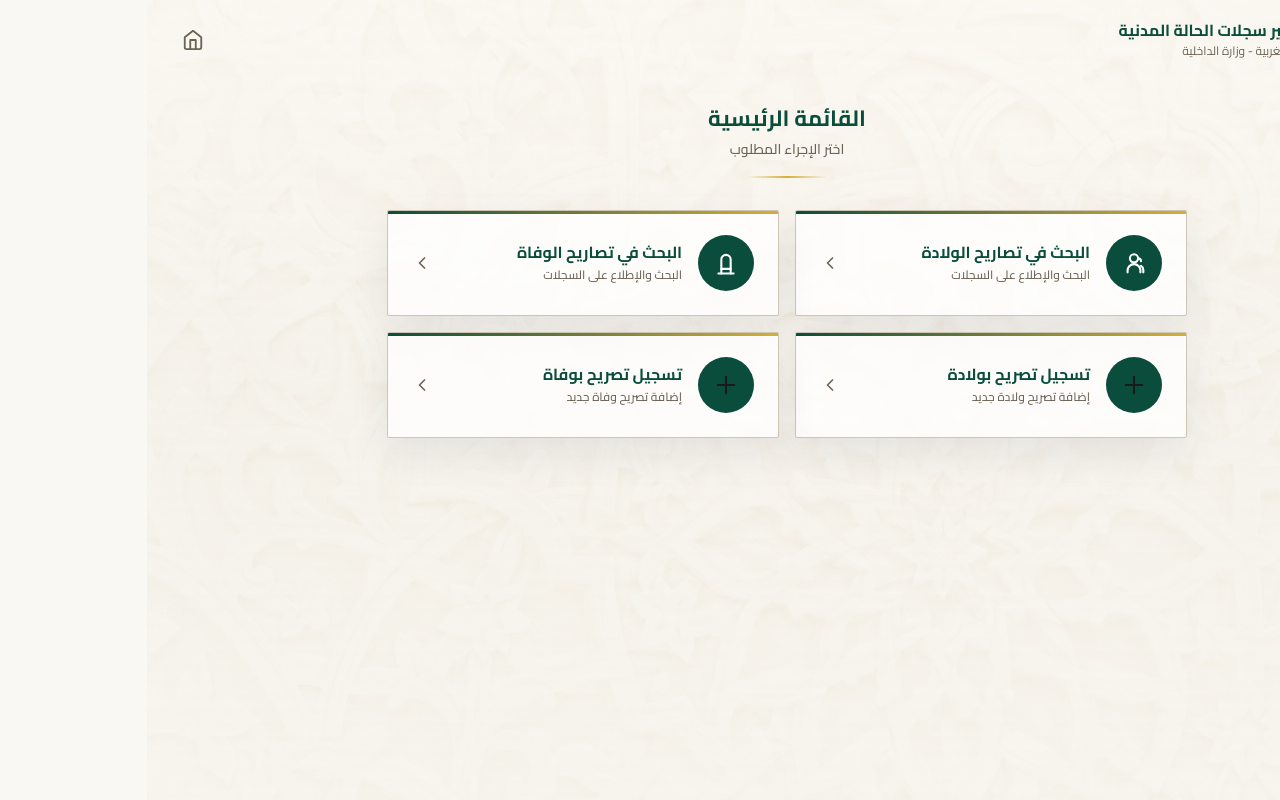
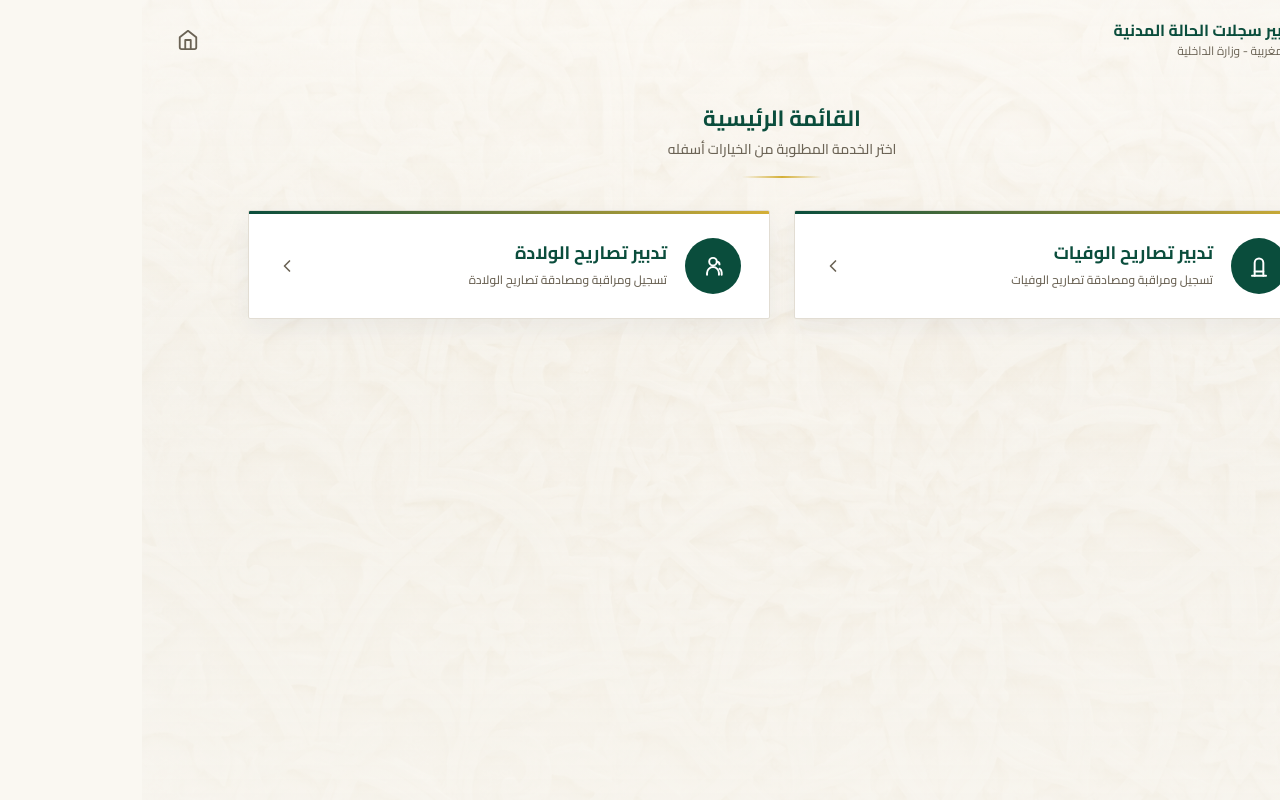
Before and after one commit to Laadnanimoustapha/DILONA, a Next.js app: page / in a window 1280 px wide. Built offline with nearby package versions, Linux system fonts and the light colour scheme.

Commit message:
feat: add application base layout and design system tokens

```diff
--- a/app/globals.css
+++ b/app/globals.css
@@ -280,6 +280,184 @@ input, select, textarea {
 }
 
 /* ============================================
+   DASHBOARD CARDS
+   ============================================ */
+
+.dashboard-grid {
+  display: grid;
+  grid-template-columns: repeat(2, 1fr);
+  gap: 24px;
+  align-items: start;
+}
+
+.dashboard-card {
+  background: var(--clr-surface);
+  border: 1px solid var(--clr-surface-border);
+  border-radius: var(--radius-sm);
+  box-shadow: var(--shadow-subtle);
+  overflow: hidden;
+  transition: box-shadow var(--transition-base), border-color var(--transition-base);
+}
+
+.dashboard-card:hover {
+  box-shadow: var(--shadow-panel);
+  border-color: var(--clr-accent-gold-muted);
+}
+
+/* --- Card Top Accent --- */
+.dashboard-card::before {
+  content: "";
+  display: block;
+  height: 3px;
+  background: linear-gradient(90deg, var(--clr-primary), var(--clr-accent-gold));
+}
+
+/* --- Card Header (clickable) --- */
+
+.card__header {
+  width: 100%;
+  display: flex;
+  align-items: center;
+  gap: 18px;
+  padding: 24px 28px;
+  text-align: right;
+  transition: background-color var(--transition-fast);
+}
+
+.card__header:hover {
+  background: var(--clr-surface-hover);
+}
+
+.card__icon-wrap {
+  width: 56px;
+  height: 56px;
+  flex: 0 0 56px;
+  display: flex;
+  align-items: center;
+  justify-content: center;
+  background: var(--clr-primary);
+  border-radius: 50%;
+  color: var(--clr-text-inverse);
+  transition: background-color var(--transition-fast);
+}
+
+.card__header:hover .card__icon-wrap {
+  background: var(--clr-primary-hover);
+}
+
+.card__icon-wrap svg {
+  width: 26px;
+  height: 26px;
+  stroke: currentColor;
+  stroke-width: 1.8;
+  stroke-linecap: round;
+  stroke-linejoin: round;
+  fill: none;
+}
+
+.card__title-group {
+  min-width: 0;
+  flex: 1;
+}
+
+.card__title {
+  font-size: 18px;
+  font-weight: 700;
+  color: var(--clr-primary);
+  line-height: 1.35;
+}
+
+.card__desc {
+  margin-top: 3px;
+  font-size: 12px;
+  color: var(--clr-text-secondary);
+  font-weight: 500;
+}
+
+.card__chevron {
+  width: 20px;
+  height: 20px;
+  flex-shrink: 0;
+  color: var(--clr-text-secondary);
+  transition: transform var(--transition-fast), color var(--transition-fast);
+}
+
+.card__header[aria-expanded="true"] .card__chevron {
+  transform: rotate(-90deg);
+  color: var(--clr-primary);
+}
+
+/* --- Card Panel (submenu) --- */
+
+.card__panel {
+  display: grid;
+  grid-template-rows: 0fr;
+  transition: grid-template-rows var(--transition-base);
+}
+
+.card__panel[aria-hidden="false"] {
+  grid-template-rows: 1fr;
+}
+
+.card__panel-inner {
+  min-height: 0;
+  overflow: hidden;
+}
+
+/* --- Submenu Links --- */
+
+.submenu__link {
+  min-height: 48px;
+  display: flex;
+  align-items: center;
+  gap: 10px;
+  width: 100%;
+  padding: 12px 28px;
+  color: var(--clr-text-primary);
+  background: var(--clr-surface);
+  border-top: 1px solid var(--clr-surface-border);
+  font-size: 15px;
+  font-weight: 500;
+  line-height: 1.4;
+  text-align: right;
+  cursor: pointer;
+  transition: background-color var(--transition-fast), padding-right var(--transition-fast);
+}
+
+.submenu__link::before {
+  content: "";
+  width: 6px;
+  height: 6px;
+  border-radius: 50%;
+  background: var(--clr-accent-gold);
+  flex-shrink: 0;
+  opacity: 0;
+  transition: opacity var(--transition-fast);
+}
+
+.submenu__link:hover {
+  background: var(--clr-surface-hover);
+}
+
+.submenu__link:hover::before,
+.submenu__link--active::before {
+  opacity: 1;
+}
+
+.submenu__link--active {
+  background: var(--clr-surface-alt);
+  font-weight: 600;
+  color: var(--clr-primary);
+}
+
+/* --- Gold Bottom Accent on Card --- */
+.card__panel[aria-hidden="false"] .card__panel-inner::after {
+  content: "";
+  display: block;
+  height: 2px;
+  background: linear-gradient(90deg, transparent, var(--clr-accent-gold-muted), transparent);
+}
+/* ============================================
    PAGE TITLE
    ============================================ */
 
--- a/app/page.tsx
+++ b/app/page.tsx
@@ -1,7 +1,16 @@
-import Link from "next/link";
-import SiteHeader from "@/components/SiteHeader";
+"use client";
+
+import React, { useState } from 'react';
+import Link from 'next/link';
+import SiteHeader from '@/components/SiteHeader';
 
 export default function HomePage() {
+  const [expanded, setExpanded] = useState<'birth' | 'death' | null>(null);
+
+  const toggleAccordion = (panel: 'birth' | 'death') => {
+    setExpanded(prev => (prev === panel ? null : panel));
+  };
+
   return (
     <section className="app-shell" dir="rtl">
       <SiteHeader />
@@ -9,80 +18,84 @@ export default function HomePage() {
         <section className="search-page-title">
           <h2 className="search-page-title__heading">القائمة الرئيسية</h2>
           <p className="search-page-title__desc">
-            اختر الإجراء المطلوب
+            اختر الخدمة المطلوبة من الخيارات أسفله
           </p>
           <hr className="search-page-title__divider" />
         </section>
 
-        <nav className="home-nav" style={{ display: 'grid', gridTemplateColumns: '1fr 1fr', gap: 'var(--space-md)' }}>
-          {/* SEARCH CARDS */}
-          <Link href="/birth-search" className="home-nav__card">
-            <article className="home-nav__icon-wrap">
-              <svg viewBox="0 0 24 24" fill="none" stroke="currentColor" strokeWidth="1.8" strokeLinecap="round" strokeLinejoin="round" width={28} height={28}>
-                <circle cx="12" cy="8" r="3.5" />
-                <path d="M6.5 20v-1.5a5.5 5.5 0 0 1 11 0V20" />
-                <path d="M15.5 8a2.5 2.5 0 0 1 2.5 2.5" />
-                <path d="M18 14.5a4 4 0 0 1 2 3.5v2" />
+        <nav className="dashboard-grid" role="navigation" aria-label="الخدمات الرئيسية">
+
+          {/* Card 1: Death Declarations (Right side conceptually, but it's flex so order depends on DOM) */}
+          <section className="dashboard-card">
+            <button
+              className="card__header"
+              type="button"
+              aria-expanded={expanded === 'death'}
+              aria-controls="panel-death"
+              id="card-death"
+              onClick={() => toggleAccordion('death')}
+            >
+              <span className="card__icon-wrap" aria-hidden="true">
+                <svg viewBox="0 0 24 24" fill="none" stroke="currentColor" strokeWidth="2" strokeLinecap="round" strokeLinejoin="round">
+                  <path d="M8 21V9a4 4 0 0 1 8 0v12" />
+                  <path d="M5.5 21h13" />
+                  <path d="M8 17h8" />
+                </svg>
+              </span>
+              <article className="card__title-group">
+                <h3 className="card__title">تدبير تصاريح الوفيات</h3>
+                <p className="card__desc">تسجيل ومراقبة ومصادقة تصاريح الوفيات</p>
+              </article>
+              <svg className="card__chevron" viewBox="0 0 24 24" fill="none" stroke="currentColor" strokeWidth="2" strokeLinecap="round" strokeLinejoin="round" aria-hidden="true">
+                <path d="M15 18l-6-6 6-6" />
               </svg>
+            </button>
+            <article className="card__panel" id="panel-death" role="region" aria-labelledby="card-death" aria-hidden={expanded !== 'death'}>
+              <div className="card__panel-inner">
+                <ul>
+                  <li><Link className="submenu__link" href="/death-register">تسجيل التصريح بالوفاة</Link></li>
+                  <li><Link className="submenu__link" href="/death-search">بحث و إطلاع للوفيات</Link></li>
+                </ul>
+              </div>
             </article>
-            <article className="home-nav__text">
-              <h3 className="home-nav__title">البحث في تصاريح الولادة</h3>
-              <p className="home-nav__desc">البحث والإطلاع على السجلات</p>
+          </section>
+
+          {/* Card 2: Birth Declarations */}
+          <section className="dashboard-card">
+            <button
+              className="card__header"
+              type="button"
+              aria-expanded={expanded === 'birth'}
+              aria-controls="panel-birth"
+              id="card-birth"
+              onClick={() => toggleAccordion('birth')}
+            >
+              <span className="card__icon-wrap" aria-hidden="true">
+                <svg viewBox="0 0 24 24" fill="none" stroke="currentColor" strokeWidth="2" strokeLinecap="round" strokeLinejoin="round">
+                  <circle cx="12" cy="8" r="3.5" />
+                  <path d="M6.5 20v-1.5a5.5 5.5 0 0 1 11 0V20" />
+                  <path d="M15.5 8a2.5 2.5 0 0 1 2.5 2.5" />
+                  <path d="M18 14.5a4 4 0 0 1 2 3.5v2" />
+                </svg>
+              </span>
+              <article className="card__title-group">
+                <h3 className="card__title">تدبير تصاريح الولادة</h3>
+                <p className="card__desc">تسجيل ومراقبة ومصادقة تصاريح الولادة</p>
+              </article>
+              <svg className="card__chevron" viewBox="0 0 24 24" fill="none" stroke="currentColor" strokeWidth="2" strokeLinecap="round" strokeLinejoin="round" aria-hidden="true">
+                <path d="M15 18l-6-6 6-6" />
+              </svg>
+            </button>
+            <article className="card__panel" id="panel-birth" role="region" aria-labelledby="card-birth" aria-hidden={expanded !== 'birth'}>
+              <div className="card__panel-inner">
+                <ul>
+                  <li><Link className="submenu__link" href="/birth-register">تسجيل التصريح بالولادة</Link></li>
+                  <li><Link className="submenu__link" href="/birth-search">تصفح تصاريح الولادة</Link></li>
+                </ul>
+              </div>
             </article>
-            <svg className="home-nav__chevron" viewBox="0 0 24 24" fill="none" stroke="currentColor" strokeWidth="2" strokeLinecap="round" strokeLinejoin="round" width={20} height={20}>
-              <path d="M15 18l-6-6 6-6" />
-            </svg>
-          </Link>
+          </section>
 
-          <Link href="/death-search" className="home-nav__card">
-            <article className="home-nav__icon-wrap">
-              <svg viewBox="0 0 24 24" fill="none" stroke="currentColor" strokeWidth="1.8" strokeLinecap="round" strokeLinejoin="round" width={28} height={28}>
-                <path d="M8 21V9a4 4 0 0 1 8 0v12" />
-                <path d="M5.5 21h13" />
-                <path d="M8 17h8" />
-              </svg>
-            </article>
-            <article className="home-nav__text">
-              <h3 className="home-nav__title">البحث في تصاريح الوفاة</h3>
-              <p className="home-nav__desc">البحث والإطلاع على السجلات</p>
-            </article>
-            <svg className="home-nav__chevron" viewBox="0 0 24 24" fill="none" stroke="currentColor" strokeWidth="2" strokeLinecap="round" strokeLinejoin="round" width={20} height={20}>
-              <path d="M15 18l-6-6 6-6" />
-            </svg>
-          </Link>
-
-          {/* REGISTER CARDS */}
-          <Link href="/birth-register" className="home-nav__card">
-            <article className="home-nav__icon-wrap" style={{ color: 'var(--clr-accent-orange)' }}>
-              <svg viewBox="0 0 24 24" fill="none" stroke="currentColor" strokeWidth="1.8" strokeLinecap="round" strokeLinejoin="round" width={28} height={28}>
-                <path d="M12 5v14" />
-                <path d="M5 12h14" />
-              </svg>
-            </article>
-            <article className="home-nav__text">
-              <h3 className="home-nav__title">تسجيل تصريح بولادة</h3>
-              <p className="home-nav__desc">إضافة تصريح ولادة جديد</p>
-            </article>
-            <svg className="home-nav__chevron" viewBox="0 0 24 24" fill="none" stroke="currentColor" strokeWidth="2" strokeLinecap="round" strokeLinejoin="round" width={20} height={20}>
-              <path d="M15 18l-6-6 6-6" />
-            </svg>
-          </Link>
-
-          <Link href="/death-register" className="home-nav__card">
-            <article className="home-nav__icon-wrap" style={{ color: 'var(--clr-accent-orange)' }}>
-              <svg viewBox="0 0 24 24" fill="none" stroke="currentColor" strokeWidth="1.8" strokeLinecap="round" strokeLinejoin="round" width={28} height={28}>
-                <path d="M12 5v14" />
-                <path d="M5 12h14" />
-              </svg>
-            </article>
-            <article className="home-nav__text">
-              <h3 className="home-nav__title">تسجيل تصريح بوفاة</h3>
-              <p className="home-nav__desc">إضافة تصريح وفاة جديد</p>
-            </article>
-            <svg className="home-nav__chevron" viewBox="0 0 24 24" fill="none" stroke="currentColor" strokeWidth="2" strokeLinecap="round" strokeLinejoin="round" width={20} height={20}>
-              <path d="M15 18l-6-6 6-6" />
-            </svg>
-          </Link>
         </nav>
       </main>
     </section>
```
